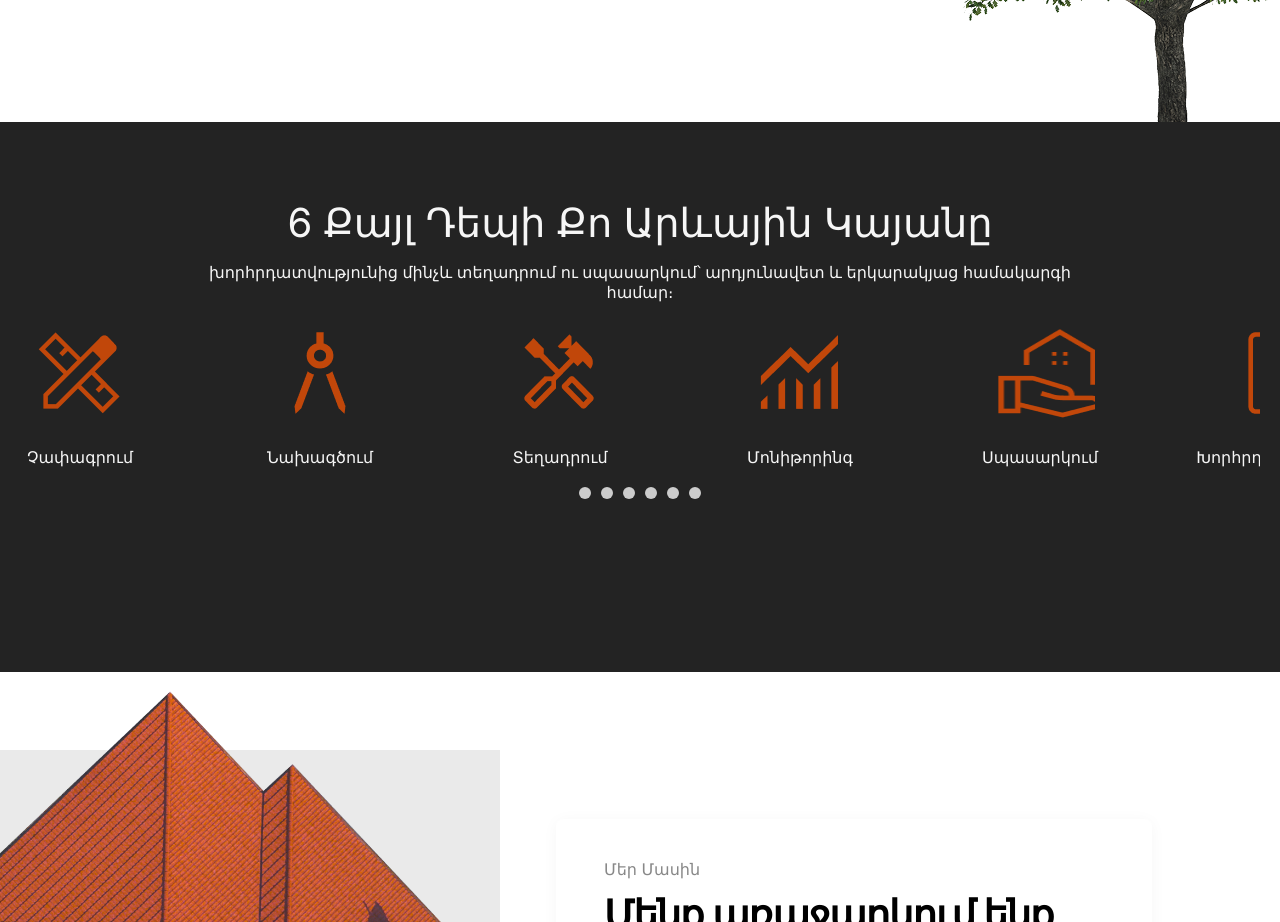
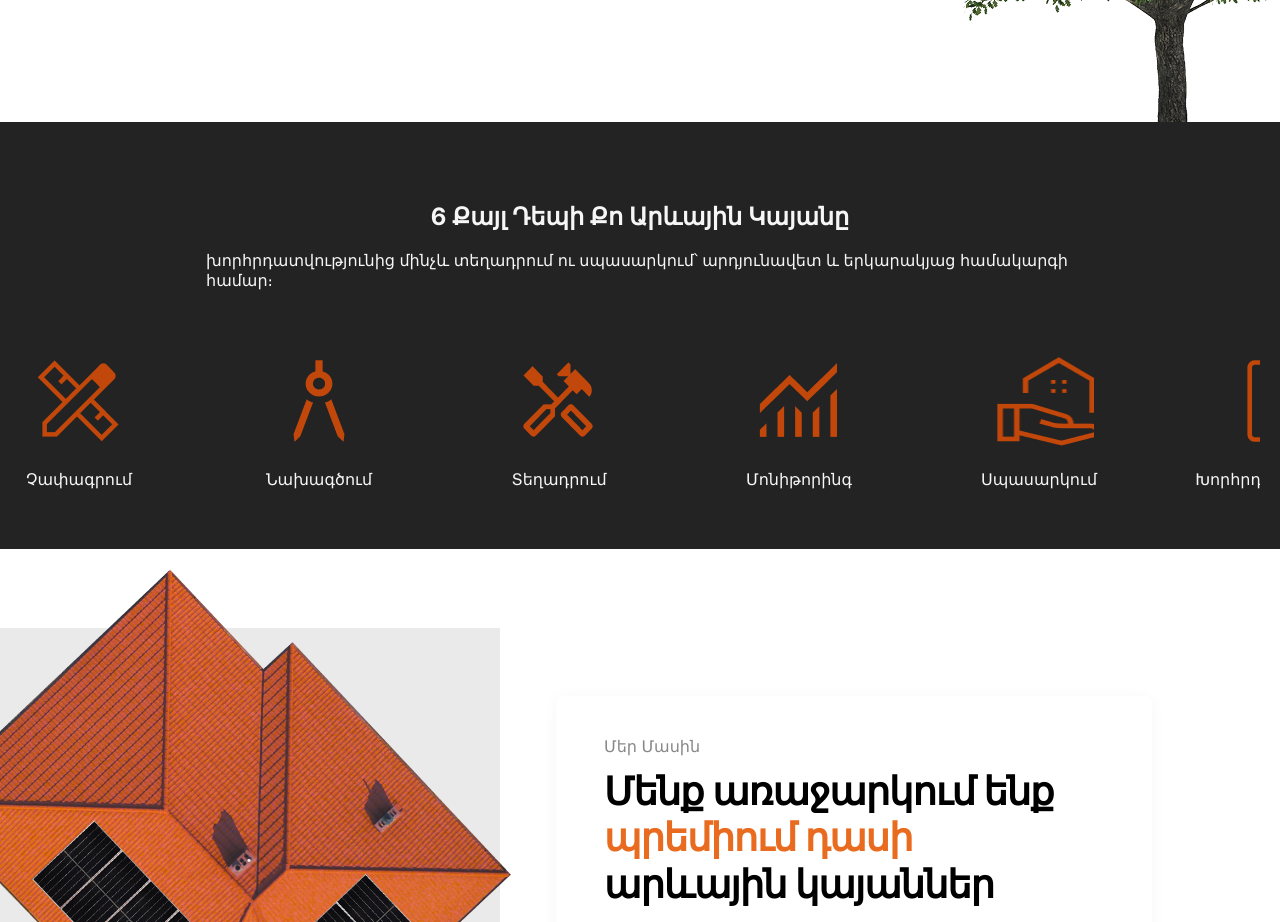
Before and after one commit to Birdman1104/evosolar-website, a Vue app: page / in a window 1280 px wide. Shown: the part 2520-3442 px from the top of the page. Built offline with nearby package versions, Linux system fonts and the light colour scheme.

Commit message:
fixed steps scroll

```diff
--- a/src/components/OfferSection.vue
+++ b/src/components/OfferSection.vue
@@ -1,274 +1,188 @@
 <template>
   <section id="partners" class="partners-section">
     <h2>{{ translationStore.t('steps', 'title') }}</h2>
-    <div class="w-[70%] mb-[15px]">{{ translationStore.t('steps', 'description') }}</div>
-    <div class="slider-container" ref="sliderContainer" @mouseenter="pauseScrolling" @mouseleave="startScrolling">
+    <div class="w-[70%] mb-[15px]">
+      {{ translationStore.t('steps', 'description') }}
+    </div>
+
+    <div class="slider-container" ref="sliderContainer" @mouseenter="onMouseEnter" @mouseleave="onMouseLeave">
       <div class="slider" ref="slider">
-        <div class="flex justify-center flex-col" v-for="(partner, index) in partners" :key="partner.title + index">
+        <div v-for="(partner, index) in partners" :key="partner.title + index" class="partner-item">
           <div class="partner-icon">
             <img :src="partner.image" :alt="partner.title" />
           </div>
-          <div class="text-center">
-            {{ translationStore.t("steps", partner.title) }}
+          <div class="text-center text-sm">
+            {{ translationStore.t('steps', partner.title) }}
           </div>
         </div>
-      </div>
-      <div class="dots">
-        <span v-for="(partner, index) in partners" :key="'dot-' + index" :class="{ active: index === currentIndex }"
-          @click="goToIndex(index)"></span>
       </div>
     </div>
   </section>
 </template>
 
+
 <script setup>
-import { inject, onMounted, ref, nextTick, onBeforeUnmount, watchEffect } from "vue";
+import { inject, ref, onMounted, onBeforeUnmount, nextTick } from 'vue';
 
-const translationStore = inject("translationStore");
-const currentIndex = ref(0); // Track current center item
-const isTouched = ref(false); // Track whether user interacted
+const translationStore = inject('translationStore');
 const partners = ref([
-  { image: "icons/Frame.png", title: "step1" },
-  { image: "icons/Frame1.png", title: "step2" },
-  { image: "icons/Frame2.png", title: "step3" },
-  { image: "icons/Frame3.png", title: "step4" },
-  { image: "icons/Frame4.png", title: "step5" },
-  { image: "icons/Frame5.png", title: "step6" },
+  { image: 'icons/Frame.png', title: 'step1' },
+  { image: 'icons/Frame1.png', title: 'step2' },
+  { image: 'icons/Frame2.png', title: 'step3' },
+  { image: 'icons/Frame3.png', title: 'step4' },
+  { image: 'icons/Frame4.png', title: 'step5' },
+  { image: 'icons/Frame5.png', title: 'step6' },
 ]);
 
 const slider = ref(null);
 const sliderContainer = ref(null);
-
+const isHovered = ref(false);
 let animationFrame;
 let position = 0;
+let itemWidth = 0;
 const speed = 1;
-
-let itemWidth = 0;
-
-const goToIndex = (index) => {
-  pauseScrolling();
-  currentIndex.value = index;
-  position = -index * itemWidth;
-  updateSliderPosition();
-
-  // Resume loop after short delay
-  setTimeout(() => {
-    startScrolling();
-  }, 3000); // Wait 3s before resuming
-};
 
 const updateSliderPosition = () => {
   if (slider.value) {
     slider.value.style.transform = `translateX(${position}px)`;
   }
 };
-const onDragStart = (x) => {
-  isDragging = true;
-  isTouched.value = true;
+
+const onMouseEnter = () => {
+  isHovered.value = true;
   pauseScrolling();
-  dragStartX = x;
-  dragStartPosition = position;
+};
+
+const onMouseLeave = () => {
+  isHovered.value = false;
+  scrollLoop();
 };
 
 
-const shiftLeft = () => {
-  const firstItem = partners.value.shift();
-  partners.value.push(firstItem);
-  position += itemWidth;
-  slider.value.style.transition = "none";
-  updateSliderPosition();
-  nextTick(() => {
-    slider.value.style.transition = "transform 0s linear";
-  });
-};
-
-const shiftRight = () => {
-  const lastItem = partners.value.pop();
-  partners.value.unshift(lastItem);
-  position -= itemWidth;
-  slider.value.style.transition = "none";
-  updateSliderPosition();
-  nextTick(() => {
-    slider.value.style.transition = "transform 0s linear";
-  });
-};
-const startScrolling = () => {
-  if (isTouched.value) return; // 👈 Skip if touched
-
-  const scroll = () => {
-    if (!slider.value || partners.value.length === 0) return;
+const scrollLoop = () => {
+  if (isHovered.value) return;
 
   position -= speed;
 
   const firstItem = slider.value.children[0];
-    if (firstItem.getBoundingClientRect().right <= sliderContainer.value.getBoundingClientRect().left) {
-      shiftLeft();
+  const firstItemRight = firstItem.getBoundingClientRect().right;
+  const containerLeft = sliderContainer.value.getBoundingClientRect().left;
+
+  if (firstItemRight <= containerLeft) {
+    const removed = partners.value.shift();
+    partners.value.push(removed);
+    position += itemWidth;
   }
 
   updateSliderPosition();
-    animationFrame = requestAnimationFrame(scroll);
-  };
-
-  animationFrame = requestAnimationFrame(scroll);
+  animationFrame = requestAnimationFrame(scrollLoop);
 };
 
 const pauseScrolling = () => {
   cancelAnimationFrame(animationFrame);
 };
 
-// 🖱 Drag support
+const clamp = (val, min, max) => Math.max(min, Math.min(val, max));
+
 let isDragging = false;
-let dragStartX = 0;
-let dragStartPosition = 0;
+let startX = 0;
+let startPos = 0;
 
-
+const onDragStart = (x) => {
+  isDragging = true;
+  pauseScrolling();
+  startX = x;
+  startPos = position;
+};
 
 const onDragMove = (x) => {
   if (!isDragging) return;
-  const dx = x - dragStartX;
-  position = dragStartPosition + dx;
+
+  const dx = x - startX;
+  const maxScrollLeft = 0;
+  const visibleCount = Math.floor(sliderContainer.value.offsetWidth / itemWidth);
+  const maxScrollRight = -(itemWidth * (partners.value.length - visibleCount));
+
+  position = clamp(startPos + dx, maxScrollRight, maxScrollLeft);
   updateSliderPosition();
-
-  if (dx < -itemWidth) {
-    // Dragging left
-    shiftLeft();
-    dragStartX += itemWidth;
-    dragStartPosition = position;
-  } else if (dx > itemWidth) {
-    // Dragging right
-    shiftRight();
-    dragStartX -= itemWidth;
-    dragStartPosition = position;
-  }
 };
 
 const onDragEnd = () => {
   if (!isDragging) return;
   isDragging = false;
-  startScrolling();
+  if (!isHovered.value) scrollLoop();
 };
-
-// Mouse & Touch events
-const handleMouseDown = (e) => onDragStart(e.clientX);
-const handleMouseMove = (e) => onDragMove(e.clientX);
-const handleMouseUp = () => onDragEnd();
-
-const handleTouchStart = (e) => onDragStart(e.touches[0].clientX);
-const handleTouchMove = (e) => onDragMove(e.touches[0].clientX);
-const handleTouchEnd = () => onDragEnd();
 
 onMounted(() => {
   nextTick(() => {
-    const firstItem = slider.value.querySelector(".partner-icon");
-    itemWidth = firstItem.offsetWidth + 40; // margin compensation
+    itemWidth =
+      slider.value.querySelector('.partner-item').offsetWidth +
+      parseInt(getComputedStyle(slider.value.querySelector('.partner-item')).marginRight) * 2;
 
-    startScrolling();
+    scrollLoop();
 
-    window.addEventListener("mousedown", handleMouseDown);
-    window.addEventListener("mousemove", handleMouseMove);
-    window.addEventListener("mouseup", handleMouseUp);
+    sliderContainer.value.addEventListener('mousedown', (e) => onDragStart(e.clientX));
+    window.addEventListener('mousemove', (e) => onDragMove(e.clientX));
+    window.addEventListener('mouseup', onDragEnd);
 
-    window.addEventListener("touchstart", handleTouchStart, { passive: true });
-    window.addEventListener("touchmove", handleTouchMove, { passive: true });
-    window.addEventListener("touchend", handleTouchEnd);
+    sliderContainer.value.addEventListener('touchstart', (e) => onDragStart(e.touches[0].clientX));
+    window.addEventListener('touchmove', (e) => onDragMove(e.touches[0].clientX));
+    window.addEventListener('touchend', onDragEnd);
   });
 });
 
-watchEffect(() => {
-  currentIndex.value = Math.round(-position / itemWidth);
+onBeforeUnmount(() => {
+  cancelAnimationFrame(animationFrame);
+  window.removeEventListener('mousemove', onDragMove);
+  window.removeEventListener('mouseup', onDragEnd);
+  window.removeEventListener('touchmove', onDragMove);
+  window.removeEventListener('touchend', onDragEnd);
 });
-onBeforeUnmount(() => {
-  window.removeEventListener("mousedown", handleMouseDown);
-  window.removeEventListener("mousemove", handleMouseMove);
-  window.removeEventListener("mouseup", handleMouseUp);
-  window.removeEventListener("touchstart", handleTouchStart);
-  window.removeEventListener("touchmove", handleTouchMove);
-  window.removeEventListener("touchend", handleTouchEnd);
-});
-
 </script>
 
 
 <style scoped>
 .partners-section {
-  background: rgba(35, 35, 35, 1);
-  height: 550px;
-  padding: 0 20px 0 20px;
-  color: rgba(246, 246, 246, 1);
-  text-align: center;
+  background: #232323;
+  padding: 60px 20px;
+  color: #f6f6f6;
+  display: flex;
+  flex-direction: column;
   align-items: center;
-  display: flex;
-  justify-content: center;
-  flex-direction: column;
 }
-
-.partners-section h2 {
-  font-size: 40px;
-  text-align: center;
-  font-weight: 400;
-  margin-bottom: 15px;
-  color: rgba(246, 246, 246, 1);
-}
-
 
 .slider-container {
   width: 100%;
   overflow: hidden;
-  position: relative;
-  margin-bottom: 130px;
+  cursor: grab;
+  user-select: none;
+  margin-top: 40px;
+}
+
+.slider-container:active {
+  cursor: grabbing;
 }
 
 .slider {
   display: flex;
-  width: max-content;
   will-change: transform;
-  justify-content: center;
-  align-items: center;
+  transition: transform 0s linear;
 }
 
-.partner-icon {
-  display: flex;
+.partner-item {
+  flex: 0 0 auto;
   width: 200px;
   margin: 0 20px;
-  align-items: center;
-  align-content: center;
-  justify-content: center;
+  text-align: center;
 }
 
 .partner-icon img {
   width: 110px;
   height: 110px;
-  margin-bottom: 20px;
+  margin-bottom: 10px;
 }
 
-
-.slider-container:active {
-  cursor: grabbing;
-}
-
-.slider-container {
-  cursor: grab;
-  user-select: none;
-}
-
-
-.dots {
-  display: flex;
-  justify-content: center;
-  gap: 10px;
-  margin-top: 20px;
-}
-
-.dots span {
-  width: 12px;
-  height: 12px;
-  background-color: #ccc;
-  border-radius: 50%;
-  cursor: pointer;
-  transition: background-color 0.3s;
-}
-
-.dots span.active {
-  background-color: #fff;
+.slider::-webkit-scrollbar {
+  display: none;
 }
 </style>
```
Lines whose indentation alone changed are shown as unchanged.
